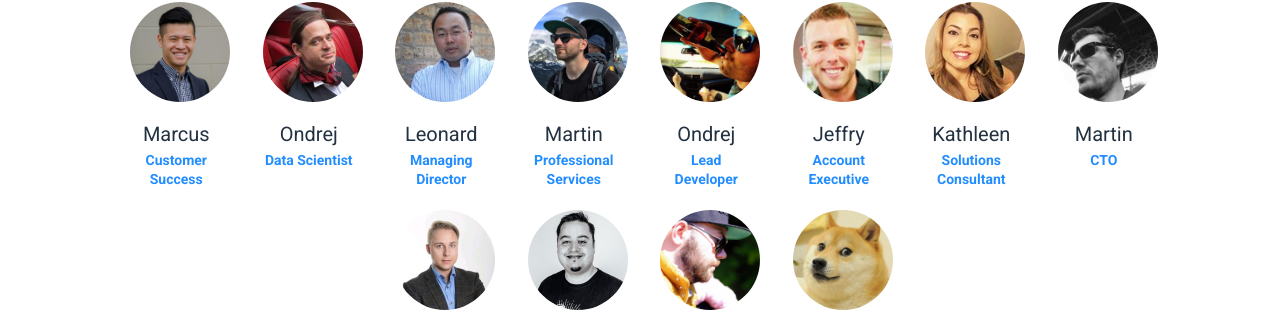
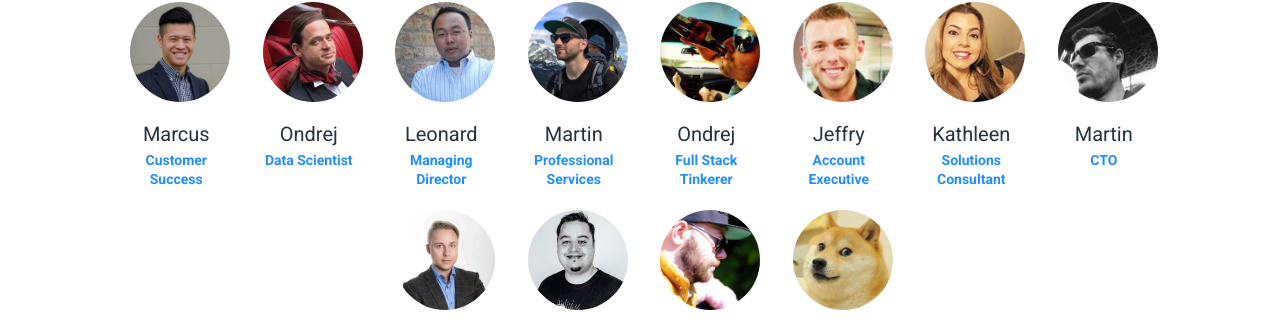
Before and after one commit to keboola/website, a Jekyll site: the page built from _about/about.md, in a window 1280 px wide and 900 px high, scrolled down 2286 px. Shown: the part 108-440 px from the top of the window. Built offline with Jekyll 4.4.1, drawn with Linux system fonts in a browser that asks for light colours; nearby versions of some CDN libraries.

Commit message:
Update from Forestry.io - Updated about.md

```diff
--- a/_about/about.md
+++ b/_about/about.md
@@ -82,7 +82,7 @@ page_sections:
     position: Professional Services
     photo: "/uploads/fisa.jpg"
   - name: Ondrej
-    position: Lead Developer
+    position: Full Stack Tinkerer
     photo: "/uploads/najlos.jpg"
   - name: Jeffry
     position: Account Executive
```
